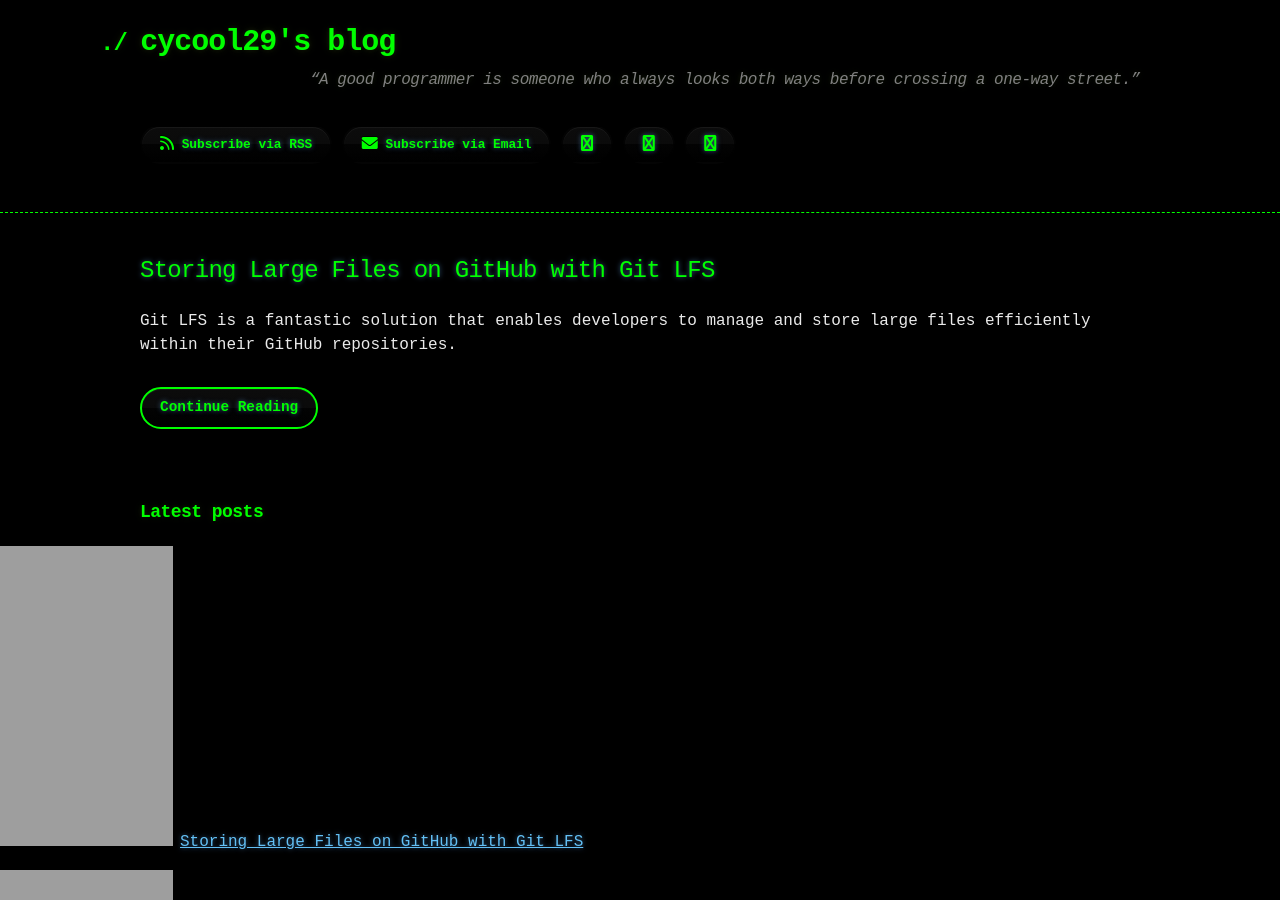
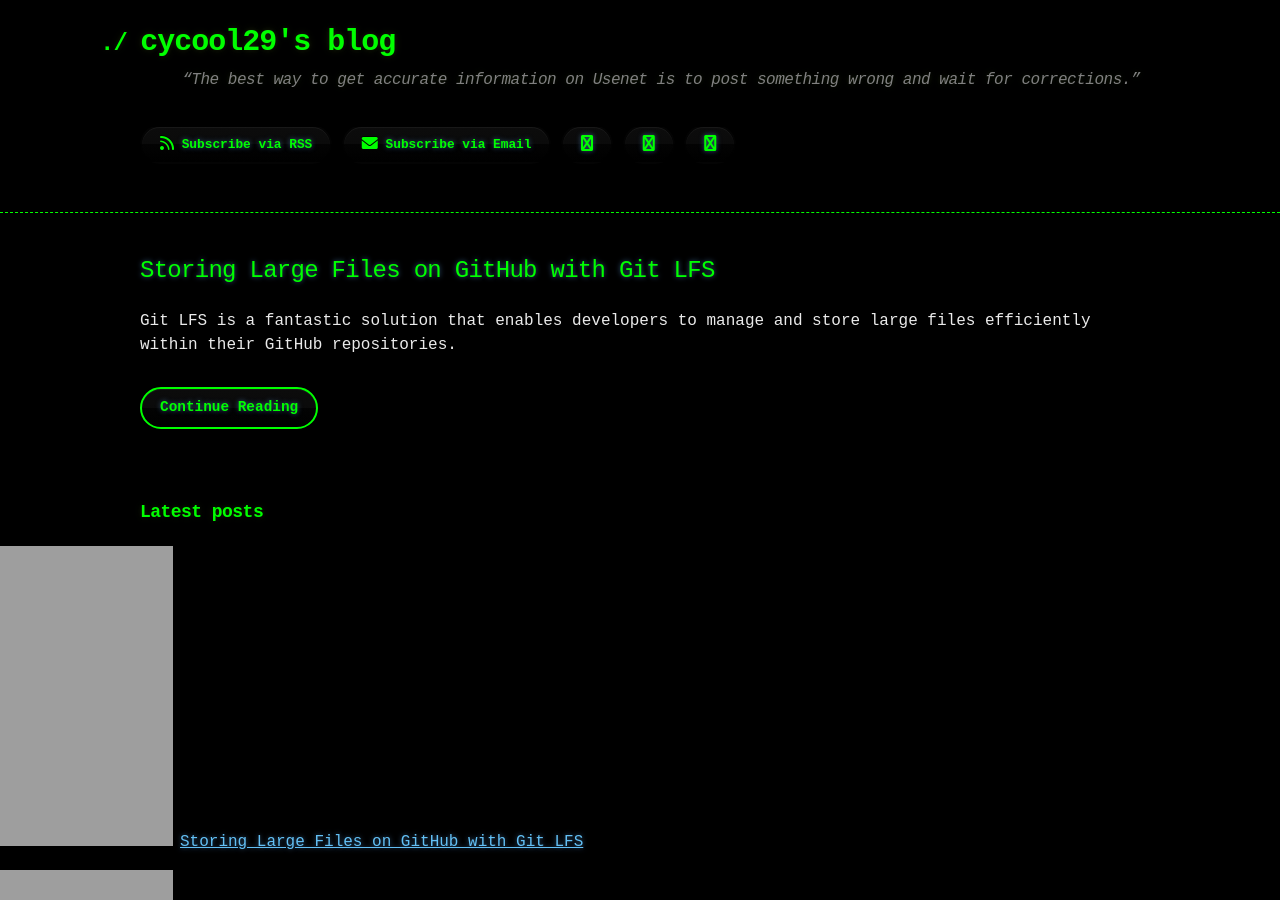
Before and after one commit to cycool29/cycool29.github.io, a Jekyll site: the page built from index.md, in a window 1280 px wide and 900 px high. Built offline with Jekyll 4.4.1, drawn with Linux system fonts in a browser that asks for light colours; a style sheet for code colours, icons or effects is not loaded.

Commit message:
Update quotes

```diff
--- a/_config.yml
+++ b/_config.yml
@@ -1,5 +1,5 @@
 title: cycool29's blog
-description: "“A good programmer is someone who always looks both ways before crossing a one-way street.” "
+description: "“The best way to get accurate information on Usenet is to post something wrong and wait for corrections.” "
 bio: A high school student. Intermediate in Python, Git, Bash. Learning JavaScript. He/Him. "
 author: cycool29
 url: https://cycool29.github.io
```
